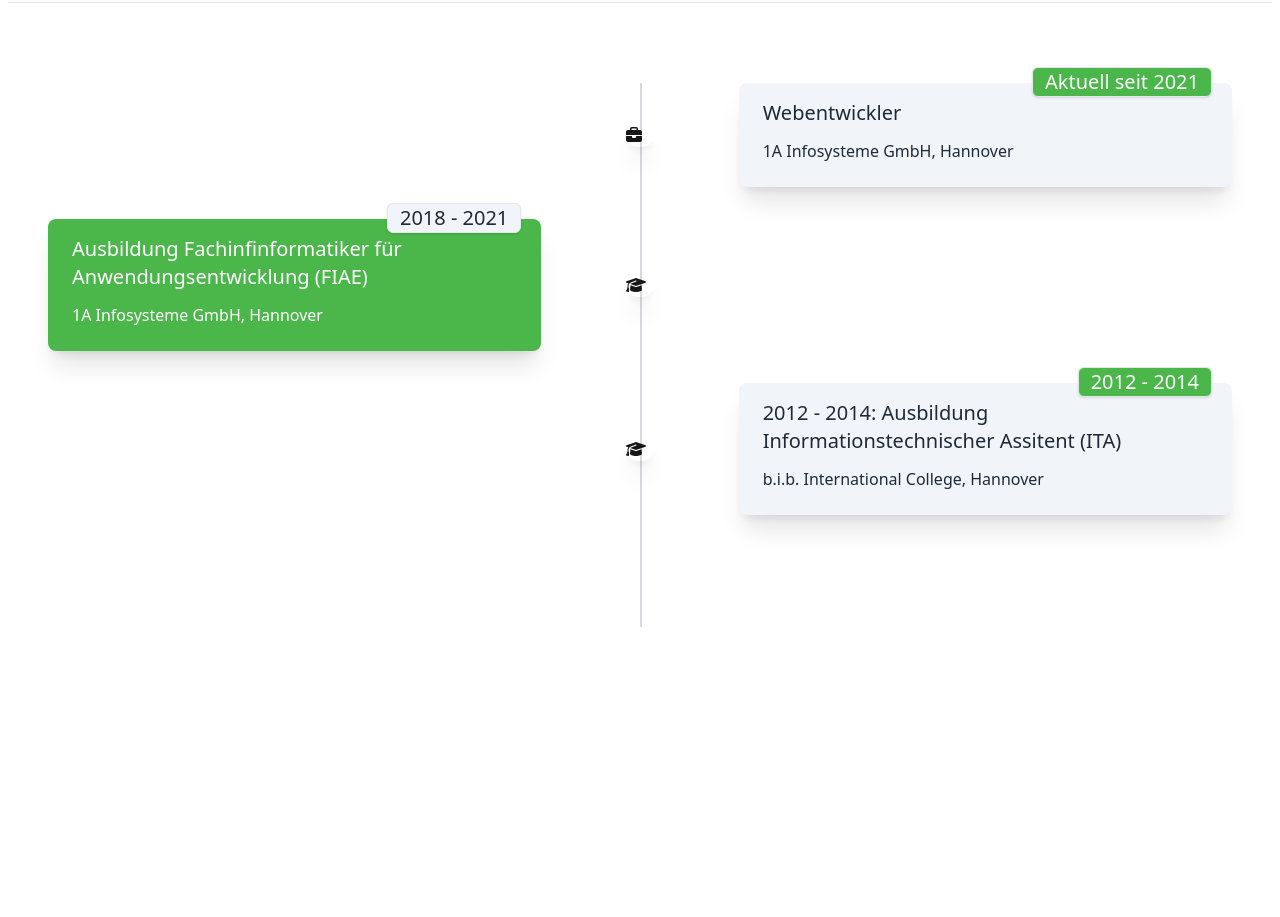
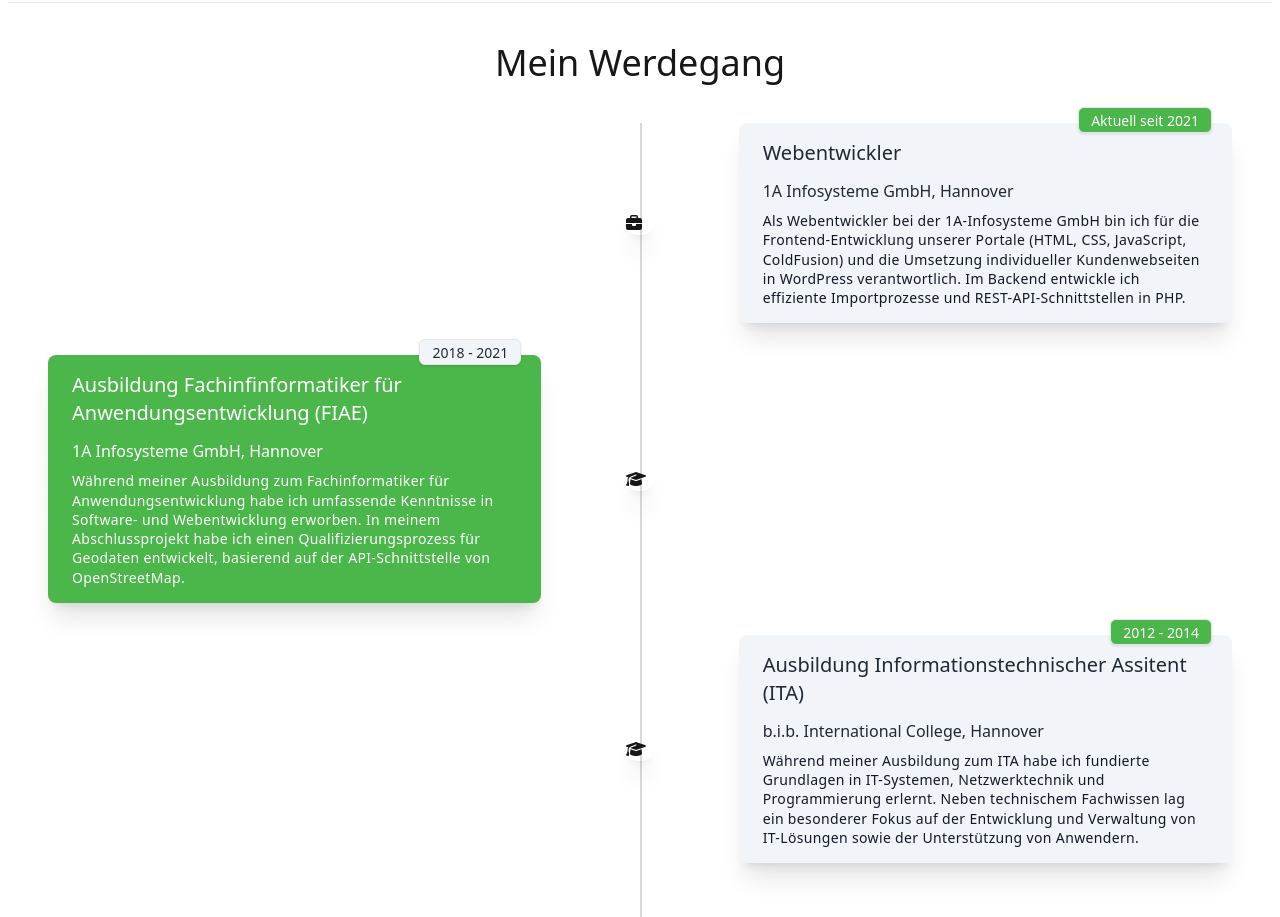
Before and after one commit to pelidigatto/portfolio_v2, a Next.js app: page / in a window 1280 px wide. Shown: the part 1315-2232 px from the top of the page. Before the commit the page ends 1946 px from the top, so only its background shows below. Built offline with nearby package versions, Linux system fonts and the light colour scheme.

Commit message:
Add career section with detailed descriptions and improved styling

```diff
--- a/app/page.tsx
+++ b/app/page.tsx
@@ -91,6 +91,9 @@ export default function Home() {
 
         <div className="flex justify-center items-center my-10">
           <div className="container mx-auto w-full h-full">
+              <div className="text-2xl md:text-4xl font-thin text-center">
+                <h2>Mein Werdegang</h2>
+              </div>
             <div className="relative wrap p-2 sm:p-10 h-full">
               <div className="border-2-2 absolute border-opacity-20 border-gray-700 h-full border-0 md:border timeline" /* style={{ left: '50%' }} */></div>
 
@@ -101,11 +104,13 @@ export default function Home() {
                 </div>
                 <div className="order-1 bg-slate-100 rounded-lg shadow-xl w-full  sm:w-5/12 px-6 py-4 relative">
                   <div className="absolute -top-4 right-5 border px-3 bg-hightlight rounded-md shadow">
-                    <span className="text-white text-sm md:text-xl">Aktuell seit 2021</span>
+                    <span className="text-white text-sm ">Aktuell seit 2021</span>
                   </div>
                   <h3 className="mb-3 font-thin text-gray-800 text-sm md:text-xl">Webentwickler</h3>
                   <h4 className="mb-2 font-thin text-gray-800 text-md">1A Infosysteme GmbH, Hannover</h4>
-                  {/* <p className="text-sm leading-snug tracking-wide text-gray-900 text-opacity-100">Lorem Ipsum is simply dummy text of the printing and typesetting industry. Lorem Ipsum has been the industry's standard dummy text ever since the 1500s, when an unknown printer took a galley of type and scrambled it to make a type specimen book.</p> */}
+                  <p className="font-thin text-sm leading-snug tracking-wide text-gray-900 text-opacity-100">
+                    Als Webentwickler bei der 1A-Infosysteme GmbH bin ich für die Frontend-Entwicklung unserer Portale (HTML, CSS, JavaScript, ColdFusion) und die Umsetzung individueller Kundenwebseiten in WordPress verantwortlich. Im Backend entwickle ich effiziente Importprozesse und REST-API-Schnittstellen in PHP.
+                  </p>
                 </div>
               </div>
 
@@ -116,11 +121,12 @@ export default function Home() {
                 </div>
                 <div className="order-1 bg-hightlight rounded-lg shadow-xl w-full  sm:w-5/12 px-6 py-4 relative">
                   <div className="absolute -top-4 right-5 border px-3 bg-slate-100  rounded-md shadow">
-                    <span className="text-gray-800 text-sm md:text-xl">2018 - 2021</span>
+                    <span className="text-gray-800 text-sm">2018 - 2021</span>
                   </div>
                   <h3 className="mb-3 font-thin text-white text-sm md:text-xl ">Ausbildung Fachinfinformatiker für Anwendungsentwicklung (FIAE)</h3>
                   <h4 className="mb-2 font-thin text-white text-md">1A Infosysteme GmbH, Hannover</h4>
-                  {/* <p className="text-sm font-medium leading-snug tracking-wide text-white text-opacity-100">Lorem Ipsum is simply dummy text of the printing and typesetting industry. Lorem Ipsum has been the industry's standard dummy text ever since the 1500s, when an unknown printer took a galley of type and scrambled it to make a type specimen book.</p> */}
+                  <p className="font-thin text-sm leading-snug tracking-wide text-white  text-opacity-100">
+                  Während meiner Ausbildung zum Fachinformatiker für Anwendungsentwicklung habe ich umfassende Kenntnisse in Software- und Webentwicklung erworben. In meinem Abschlussprojekt habe ich einen Qualifizierungsprozess für Geodaten entwickelt, basierend auf der API-Schnittstelle von OpenStreetMap.                  </p>
                 </div>
               </div>
 
@@ -131,11 +137,12 @@ export default function Home() {
                 </div>
                 <div className="order-1 bg-slate-100 rounded-lg shadow-xl w-full  sm:w-5/12 px-6 py-4 relative">
                   <div className="absolute -top-4 right-5 border px-3 bg-hightlight rounded-md shadow">
-                    <span className="text-white text-sm md:text-xl">2012 - 2014</span>
+                    <span className="text-white text-sm">2012 - 2014</span>
                   </div>
-                  <h3 className="mb-3 font-thin text-gray-800 text-sm md:text-xl">2012 - 2014: Ausbildung Informationstechnischer Assitent (ITA)</h3>
+                  <h3 className="mb-3 font-thin text-gray-800 text-sm md:text-xl ">Ausbildung Informationstechnischer Assitent (ITA)</h3>
                   <h4 className="mb-2 font-thin text-gray-800 text-md">b.i.b. International College, Hannover</h4>
-                  {/* <p className="text-sm leading-snug tracking-wide text-gray-900 text-opacity-100">Lorem Ipsum is simply dummy text of the printing and typesetting industry. Lorem Ipsum has been the industry's standard dummy text ever since the 1500s, when an unknown printer took a galley of type and scrambled it to make a type specimen book.</p> */}
+                  <p className="font-thin text-sm leading-snug tracking-wide text-gray-900 text-opacity-100">
+                  Während meiner Ausbildung zum ITA habe ich fundierte Grundlagen in IT-Systemen, Netzwerktechnik und Programmierung erlernt. Neben technischem Fachwissen lag ein besonderer Fokus auf der Entwicklung und Verwaltung von IT-Lösungen sowie der Unterstützung von Anwendern.                  </p>
                 </div>
               </div>
 
```
